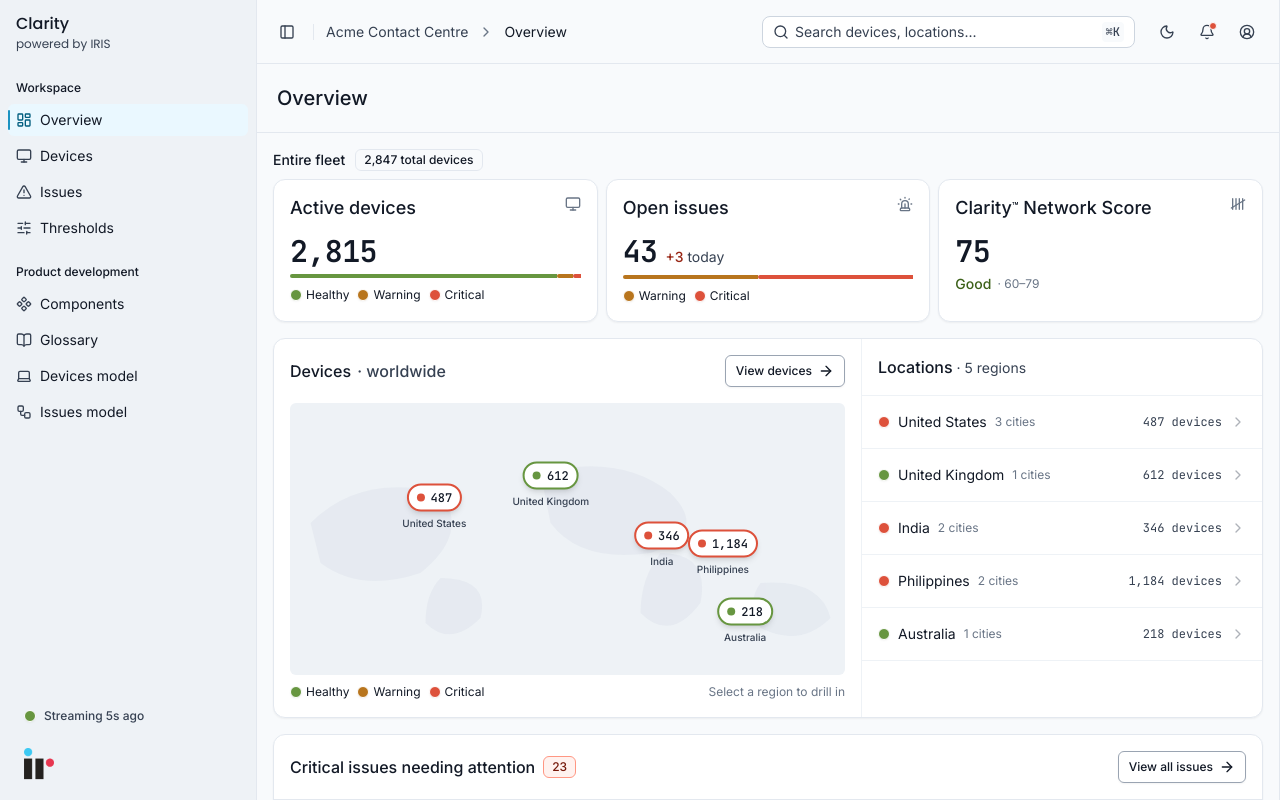
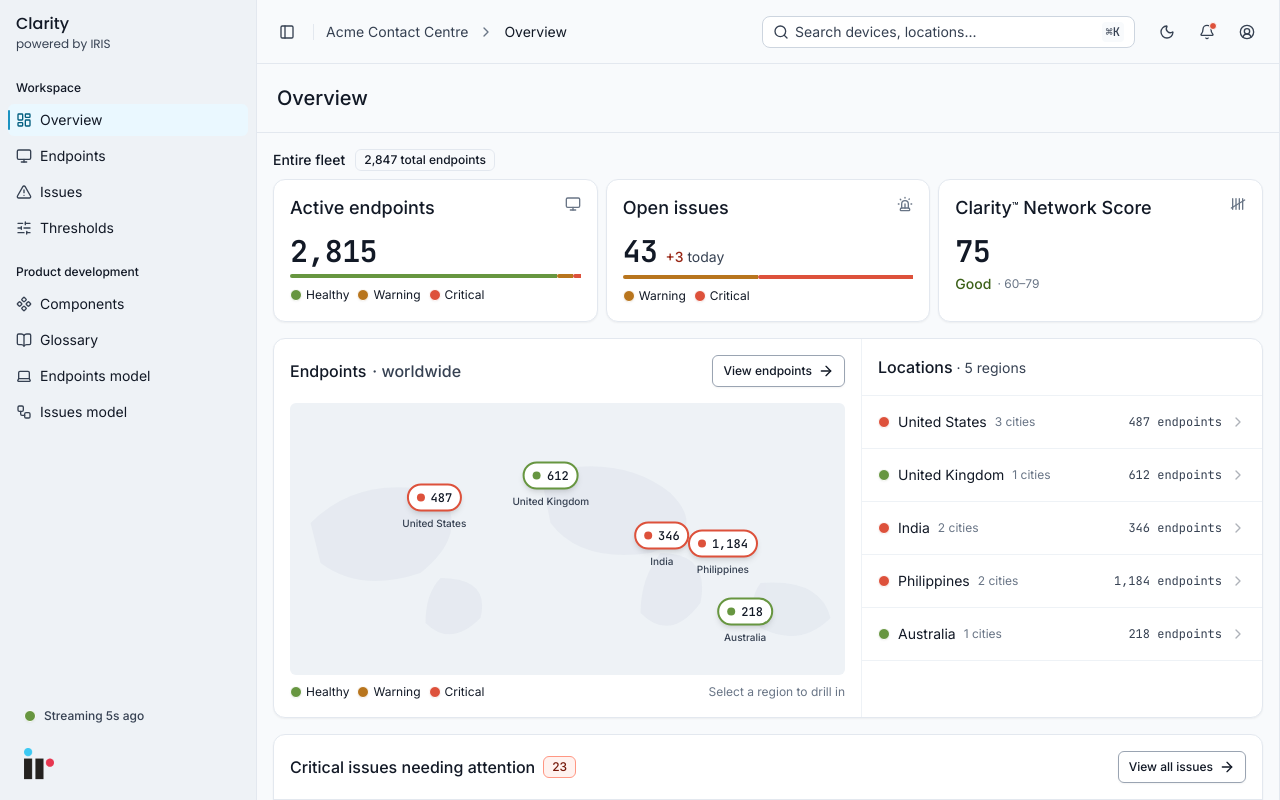
Before and after one commit to mynameiseeyern/Clarion-prototype, a React (Vite) app: page / in a window 1280 px wide. Built offline with nearby package versions, Linux system fonts and the light colour scheme.

Commit message:
Endpoints update

```diff
--- a/src/components/dashboard/MapAndLocations.tsx
+++ b/src/components/dashboard/MapAndLocations.tsx
@@ -38,7 +38,7 @@ function PinTooltip({
       style={{ background: "var(--bg-neutral-emphasis)", color: "var(--fg-on-neutral-emphasis)", boxShadow: "var(--shadow-md)" }}
     >
       <span className="block text-xs font-medium">
-        {name} · {endpoints.toLocaleString()} devices
+        {name} · {endpoints.toLocaleString()} endpoints
       </span>
       <span className="mt-1 flex items-center gap-2.5 font-mono text-[11px]">
         <span className="flex items-center gap-1"><span className="size-1.5 rounded-full" style={{ background: "var(--status-healthy)" }} />{healthy.toLocaleString()}</span>
@@ -91,10 +91,10 @@ function MapPanel({
               <button type="button" onClick={handleHeaderBack} className="rounded p-0.5 transition-colors hover:bg-[var(--bg-neutral-subtle-hovered)]" style={{ color: "var(--fg-neutral-muted)" }} aria-label={selectedCity && cities.length > 1 ? `Back to ${ctry.name}` : "Back to world"}>
                 <ArrowLeft className="size-4" />
               </button>
-              Devices in <span style={{ color: "var(--fg-link-default)" }}>{headerName}</span>
+              Endpoints in <span style={{ color: "var(--fg-link-default)" }}>{headerName}</span>
             </>
           ) : (
-            <>Devices <span style={{ color: "var(--fg-neutral-muted)" }}>· worldwide</span></>
+            <>Endpoints <span style={{ color: "var(--fg-neutral-muted)" }}>· worldwide</span></>
           )}
         </h2>
         <Button variant="outline" size="sm" className="gap-1.5" onClick={() => {
@@ -104,7 +104,7 @@ function MapPanel({
           if (selectedId !== "all" && cityIds.includes(selectedId)) onViewEndpoints(selectedId)
           else onViewEndpoints(cityIds)
         }}>
-          View devices
+          View endpoints
           <ArrowRight className="size-4" />
         </Button>
       </div>
@@ -222,7 +222,7 @@ function LocationsPanel({
                   <span className="shrink-0 text-xs" style={{ color: "var(--fg-neutral-subtle)" }}>{c.cityCount} cities</span>
                 </span>
                 <span className="flex shrink-0 items-center gap-2 whitespace-nowrap font-mono text-xs" style={{ color: "var(--fg-neutral-muted)" }}>
-                  <span>{c.endpoints.toLocaleString()} devices</span>
+                  <span>{c.endpoints.toLocaleString()} endpoints</span>
                   <ChevronRight className="size-4 opacity-40 transition-opacity group-hover:opacity-100" />
                 </span>
               </button>
@@ -242,13 +242,13 @@ function LocationsPanel({
                     </span>
                     <span className="flex shrink-0 items-center gap-1 whitespace-nowrap font-mono text-xs" style={{ color: isSelected ? "var(--fg-neutral-emphasis)" : "var(--fg-neutral-muted)" }}>
                       {(() => { const n = locationIssueCount(loc.id); return (<>
-                        <span>{loc.endpoints.toLocaleString()} devices</span>
+                        <span>{loc.endpoints.toLocaleString()} endpoints</span>
                         <span>·</span>
                         <span>{n === 0 ? "No issues" : `${n} issue${n === 1 ? "" : "s"}`}</span>
                       </>) })()}
                     </span>
                   </button>
-                  <button type="button" aria-label={`View ${loc.name} devices`} onClick={() => onViewEndpoints(loc.id)}
+                  <button type="button" aria-label={`View ${loc.name} endpoints`} onClick={() => onViewEndpoints(loc.id)}
                     className="flex w-10 shrink-0 items-center justify-center transition-colors hover:bg-[var(--bg-neutral-subtle-pressed)]">
                     <ChevronRight className="size-4 opacity-40 transition-opacity group-hover:opacity-100" style={{ color: "var(--fg-neutral-muted)" }} />
                   </button>
--- a/src/components/dashboard/StatsStrip.tsx
+++ b/src/components/dashboard/StatsStrip.tsx
@@ -45,11 +45,11 @@ export function StatsStrip({ live }: { live: LiveFleet }) {
         <span className="text-sm font-medium" style={{ color: "var(--fg-neutral-emphasis)" }}>
           Entire fleet
         </span>
-        <Badge variant="secondary">{live.endpoints.toLocaleString()} total devices</Badge>
+        <Badge variant="secondary">{live.endpoints.toLocaleString()} total endpoints</Badge>
       </div>
 
       <div className="flex flex-col items-stretch gap-2 sm:flex-row sm:items-stretch">
-        <KpiCard title="Active devices" icon={Monitor} value={live.online.toLocaleString()}>
+        <KpiCard title="Active endpoints" icon={Monitor} value={live.online.toLocaleString()}>
           <SegmentedBar
             segments={[
               { status: "healthy", flex: live.healthy, count: live.healthy },
--- a/src/nav.ts
+++ b/src/nav.ts
@@ -32,7 +32,7 @@ export interface NavItem {
 
 export const navItems: NavItem[] = [
   { id: "overview", label: "Overview", icon: LayoutDashboard },
-  { id: "endpoints", label: "Devices", icon: Monitor },
+  { id: "endpoints", label: "Endpoints", icon: Monitor },
   { id: "alerts", label: "Issues", icon: TriangleAlert },
   { id: "thresholds", label: "Thresholds", icon: SlidersHorizontal },
 ]
@@ -60,7 +60,7 @@ export const adminDocNavItems: NavItem[] = [
 export const devNavItems: NavItem[] = [
   { id: "components", label: "Components", icon: Component },
   { id: "glossary", label: "Glossary", icon: BookOpen },
-  { id: "devicesdoc", label: "Devices model", icon: Laptop },
+  { id: "devicesdoc", label: "Endpoints model", icon: Laptop },
   { id: "issuesdoc", label: "Issues model", icon: Workflow },
 ]
 
@@ -70,10 +70,10 @@ export const pageLabel = (id: PageId) =>
 // Optional one-line context under a page title (shown in the top chrome).
 // Add entries only where a subtitle is genuinely useful — keep pages lean otherwise.
 export const pageSubtitle: Partial<Record<PageId, string>> = {
-  thresholds: "Set when a device is flagged warning or critical.",
+  thresholds: "Set when an endpoint is flagged warning or critical.",
   users: "Invite people, set their role, and manage access.",
   groups: "Organise Widgets into Groups that scope what each Manager sees.",
-  widgets: "Register, assign and revoke endpoint Widgets. A Widget becomes a Device once it's set up and reporting.",
+  widgets: "Register, assign and revoke endpoint Widgets. A Widget becomes an Endpoint once it's set up and reporting.",
   subscription: "Review your plan, usage and billing.",
   audit: "Track who changed what, and when.",
   rbacdoc: "How roles, scope and permissions work.",
@@ -85,7 +85,7 @@ export const pageSubtitle: Partial<Record<PageId, string>> = {
 
 export const pagePath: Record<PageId, string> = {
   overview: "/",
-  endpoints: "/devices",
+  endpoints: "/endpoints",
   alerts: "/issues",
   thresholds: "/thresholds",
   users: "/admin/users",
```
